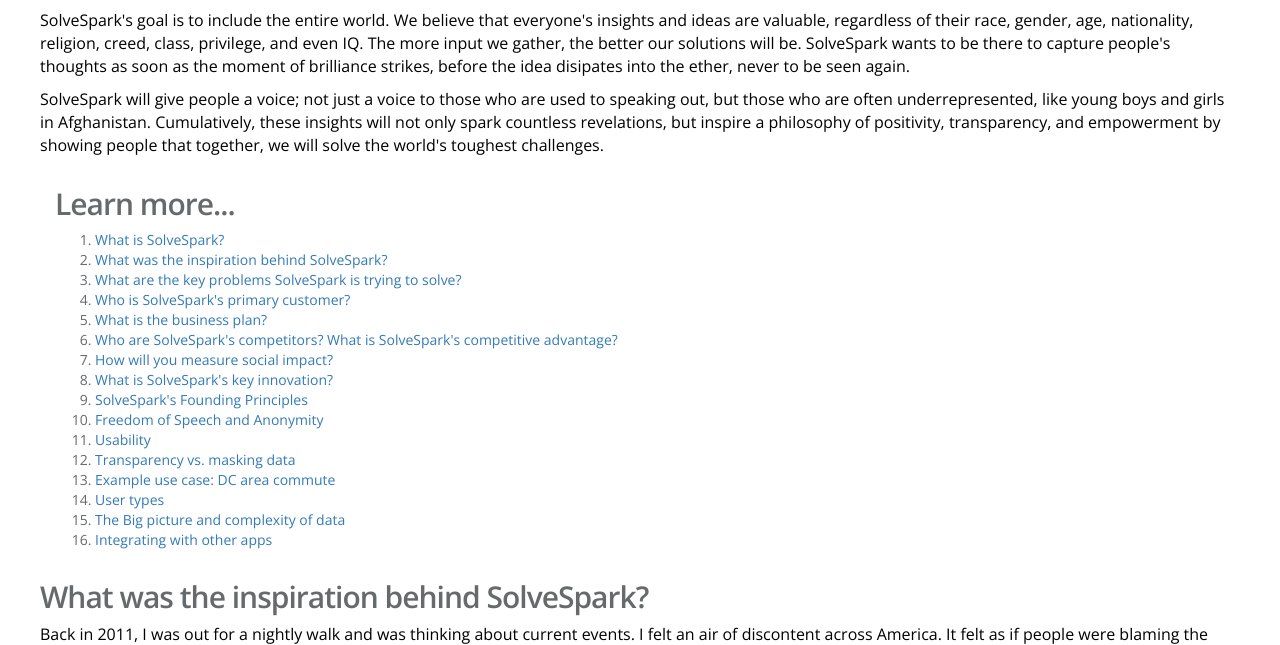
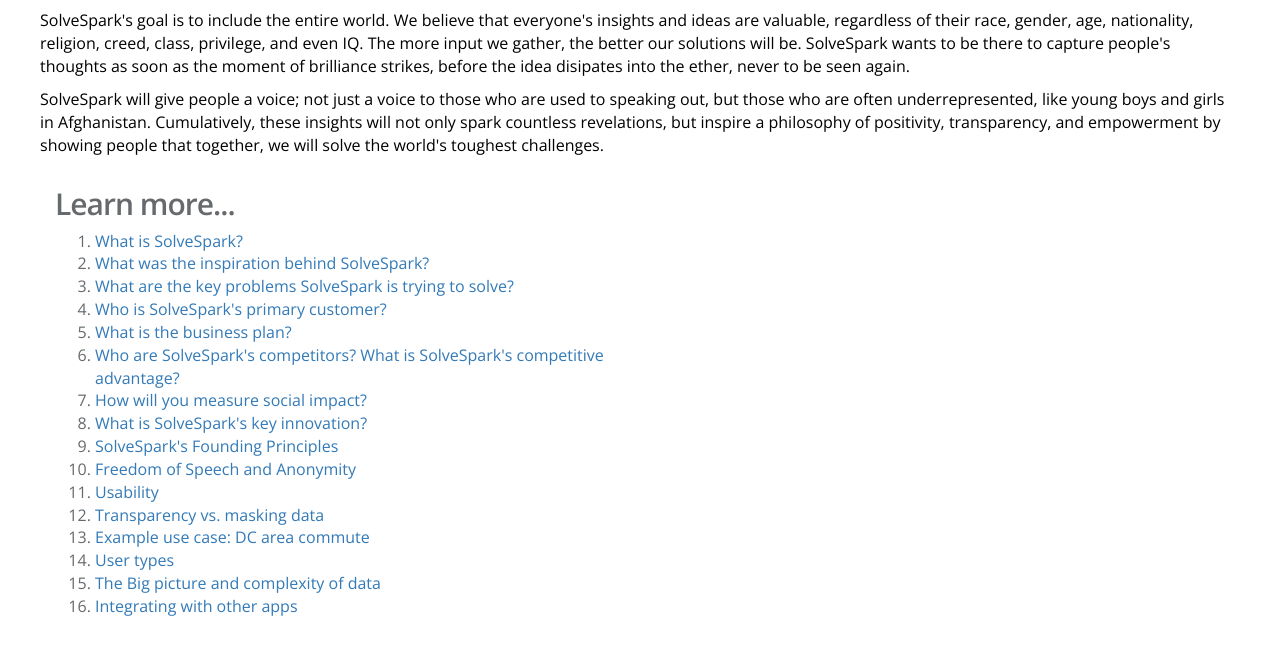
Before and after one commit to bbtown/solvespark, a PHP site: page /about.html in a window 1280 px wide. Shown: the part 812-1457 px from the top of the page. Run offline with PHP 8.4, Linux system fonts and the light colour scheme.

Commit message:
trying to make li font bigger

```diff
--- a/css/style.css
+++ b/css/style.css
@@ -35,6 +35,9 @@ h1 {
   margin-top: 10px;
   font-size: 30px;
   font-weight: 200;
+}
+li {
+  font-size: 16px;
 }
 /*
 h2 {
```
